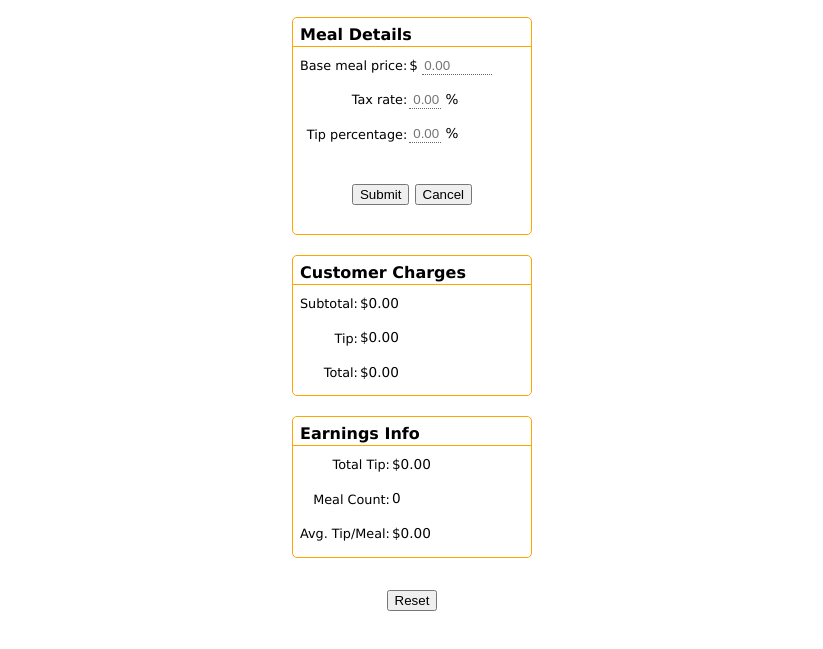
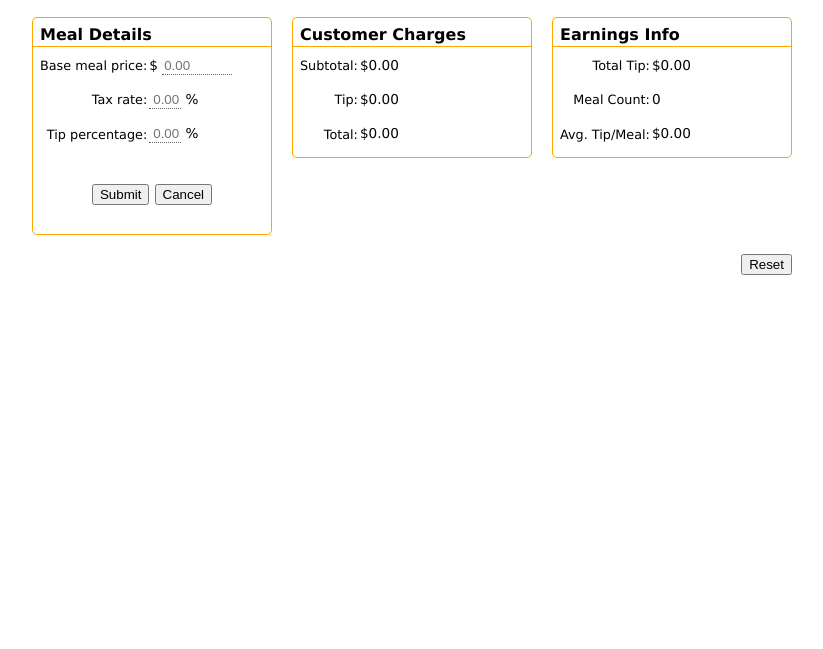
Before and after one commit to vleong2332/ng-waitstaff-calc, a plain HTML site: page index.html in a window 1280 px wide. Shown: the part 51-700 px from the top of the page, without its empty margins (228-1051 px from the left). Drawn offline with Linux system fonts and the light colour scheme.

Commit message:
Added responsive styling

```diff
--- a/css/index.css
+++ b/css/index.css
@@ -6,6 +6,7 @@
 html {
 	font-family: 'Lucida Sans Unicode', 'MS Sans Serif', sans-serif;
 }
+
 
 input[type='text'] {
 	border: none;
@@ -20,6 +21,11 @@ input[name='base-price'] {
 input[type='text']:focus {
 	outline: none;
 	border-bottom: 3px dotted #66E;
+}
+input[name='resetBtn'] {
+	position: absolute;
+	bottom: 0;
+	right: 10px;
 }
 .ng-submitted .ng-invalid,
 input.ng-dirty.ng-invalid {
@@ -39,10 +45,22 @@ input.ng-dirty.ng-valid {
 	left: 0;
 }
 
+
 h1 {
 	margin: 20px 0;
 	text-align: center;
 	font-weight: bold;
+}
+.container {
+	width: 260px;
+	margin: 0 auto;
+	position: relative;
+}
+.container::after {
+	content: "";
+	display: block;
+	clear: both;
+	height: 20px;
 }
 #meal-details,
 #cust-charges,
@@ -53,6 +71,23 @@ h1 {
 	margin: 0 auto 20px auto;
 	border: 1px solid orange;
 	border-radius: 5px;
+}
+@media screen and (min-width: 540px) {
+	.container {
+		width: 520px;
+	}
+	#meal-details,
+	#cust-charges,
+	#earnings-info {
+		margin: 0 10px 20px 10px;
+		display: inline-block;
+		float: left;
+	}
+}
+@media screen and (min-width: 820px) {
+	.container {
+		width: 780px;
+	}
 }
 h2 {
 	font-size: 1rem;
--- a/index.html
+++ b/index.html
@@ -17,6 +17,7 @@
 		<h1>Waitstaff Calculator</h1>
 	</section>
 
+	<div class="container">
 		<section id="meal-details">
 			<h2>Meal Details</h2>
 			<form name="formMealDetails" novalidate ng-submit="submitNumbers()">
@@ -88,7 +89,6 @@
 			</table>
 		</section>
 
-	<div id="md-buttons">
 		<input name="resetBtn" type="button" value="Reset" ng-click="resetNumbers()"/>
 	</div>
 
```
Lines whose indentation alone changed are shown as unchanged.
